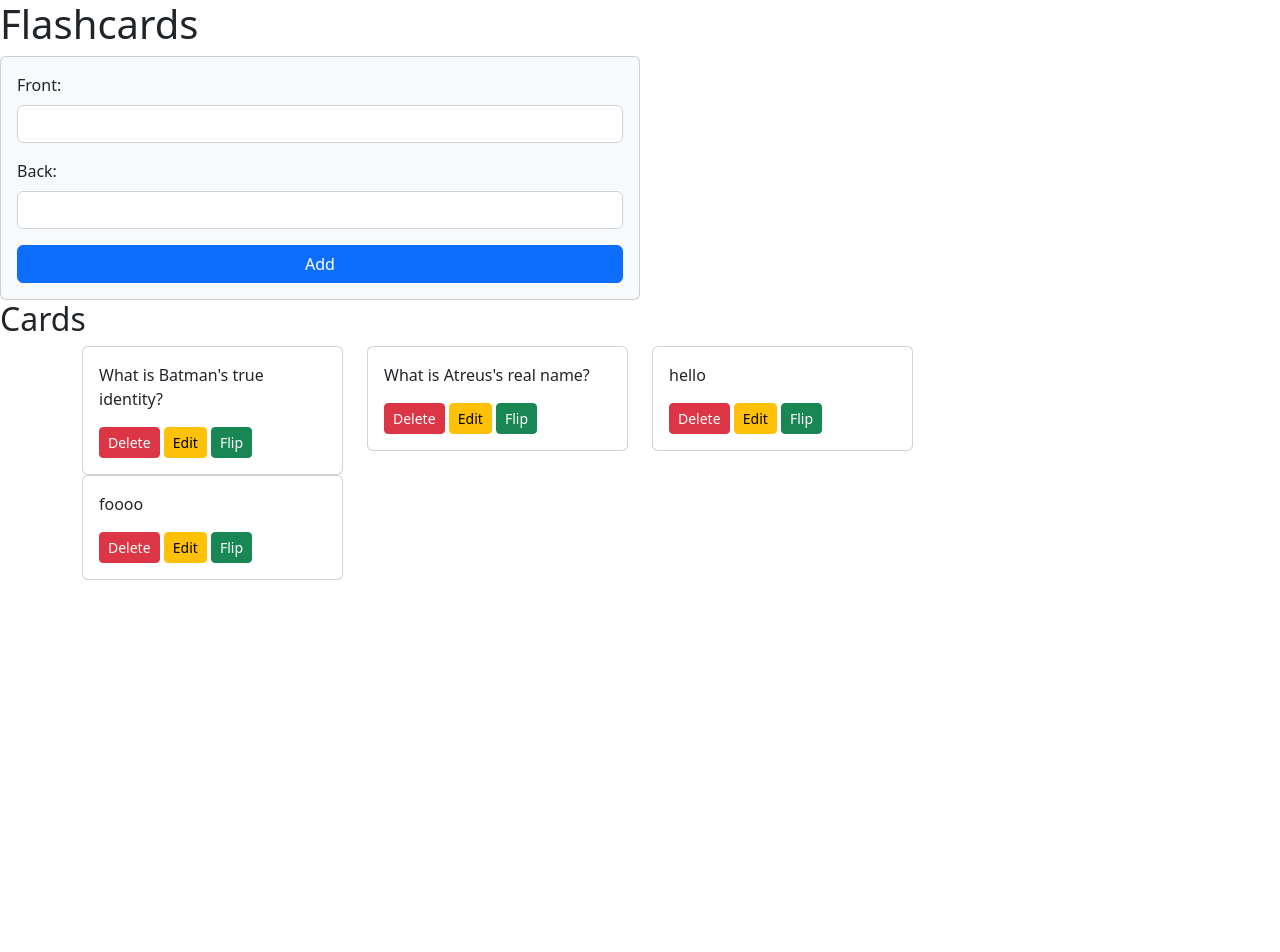
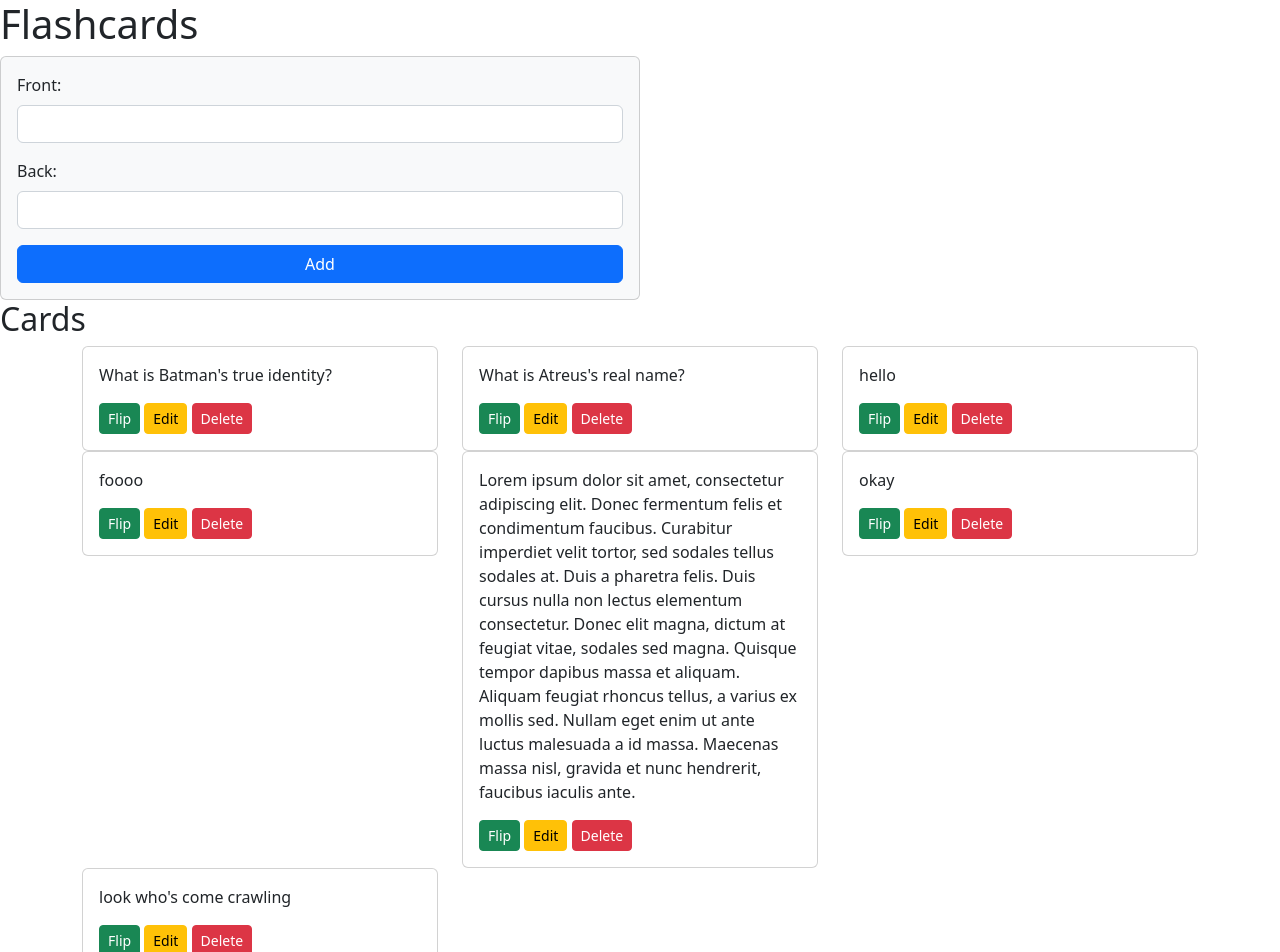
Before and after one commit to gdeep141/flashcards-final-project, a React (Create React App) app: page / in a window 1280 px wide. Shown: the top 952 px of the page. Before the commit the page ends 800 px from the top, so only its background shows below. Built offline with nearby package versions, Linux system fonts and the light colour scheme; data requests are answered from the project's data file.

Commit message:
moved card functions outside of card grid to work with forom

```diff
--- a/db.json
+++ b/db.json
@@ -23,6 +23,24 @@
       "back": "bar",
       "side": "front",
       "id": 4
+    },
+    {
+      "front": "Lorem ipsum dolor sit amet, consectetur adipiscing elit. Donec fermentum felis et condimentum faucibus. Curabitur imperdiet velit tortor, sed sodales tellus sodales at. Duis a pharetra felis. Duis cursus nulla non lectus elementum consectetur. Donec elit magna, dictum at feugiat vitae, sodales sed magna. Quisque tempor dapibus massa et aliquam. Aliquam feugiat rhoncus tellus, a varius ex mollis sed. Nullam eget enim ut ante luctus malesuada a id massa. Maecenas massa nisl, gravida et nunc hendrerit, faucibus iaculis ante.",
+      "back": "Long card",
+      "side": "front",
+      "id": 5
+    },
+    {
+      "front": "okay",
+      "back": "then",
+      "side": "front",
+      "id": 6
+    },
+    {
+      "front": "look who's come crawling",
+      "back": "back",
+      "side": "front",
+      "id": 7
     }
   ]
 }
--- a/src/App.js
+++ b/src/App.js
@@ -37,27 +37,13 @@ const App = () => {
     }
   };
 
-  const getFrontOrBack = () => {
-    let result;
-    while (true) {
-      result = prompt("Enter 'front' or 'back'")?.toLowerCase();
-      if (result === "front" || result === "back" || !result) {
-        return result;
-      }
-    }
-  };
-
   const editCard = (card) => {
-    const side = getFrontOrBack();
-    if (!side) {
-      return;
-    }
-    const newValue = prompt(`Please enter a new ${side}`);
+    const newValue = prompt(`Please enter a new ${card.side}`);
     if (!newValue) {
       return;
     }
     const newCard =
-      side === "front"
+      card.side === "front"
         ? { ...card, front: newValue }
         : { ...card, back: newValue };
     cardService.update(card.id, newCard).then((response) => {
@@ -94,16 +80,12 @@ const App = () => {
         handleBackChange={handleBackChange}
       />
       <h2>Cards</h2>
-      <CardGrid />
-      {/* {cards.map((card) => (
-        <Card
-          key={card.id}
-          card={card}
-          handleDelete={() => deleteCard(card.id)}
-          handleEdit={() => editCard(card)}
-          handleFlip={() => flipCard(card)}
-        />
-      ))} */}
+      <CardGrid
+        cards={cards}
+        deleteCard={deleteCard}
+        editCard={editCard}
+        flipCard={flipCard}
+      />
     </div>
   );
 };
--- a/src/components/Card.js
+++ b/src/components/Card.js
@@ -26,14 +26,14 @@ const Card = ({ card, handleDelete, handleEdit, handleFlip }) => {
     <div className="card">
       <div className="card-body">
         <Side card={card} />
-        <Button variant="danger" size="sm" onClick={handleDelete}>
-          Delete
+        <Button variant="success" size="sm" onClick={handleFlip}>
+          Flip
         </Button>{" "}
         <Button variant="warning" size="sm" onClick={handleEdit}>
           Edit
         </Button>{" "}
-        <Button variant="success" size="sm" onClick={handleFlip}>
-          Flip
+        <Button variant="danger" size="sm" onClick={handleDelete}>
+          Delete
         </Button>
       </div>
     </div>
--- a/src/components/CardGrid.js
+++ b/src/components/CardGrid.js
@@ -6,45 +6,10 @@ import Col from "react-bootstrap/Col";
 import cardService from "./services/card";
 import Card from "./Card";
 
-const CardGrid = () => {
-  const [cards, setCards] = useState([]);
-
-  const deleteCard = (card) => {
-    if (window.confirm(`Are you sure you wish to delete this card?`)) {
-      cardService.remove(card.id).then(() => {
-        setCards(cards.filter((c) => c.id !== card.id));
-      });
-    }
-  };
-
-  const editCard = (card) => {
-    const newValue = prompt(`Please enter a new ${card.side}`);
-    if (!newValue) {
-      return;
-    }
-    const newCard =
-      card.side === "front"
-        ? { ...card, front: newValue }
-        : { ...card, back: newValue };
-    cardService.update(card.id, newCard).then((response) => {
-      setCards(cards.map((c) => (c.id === card.id ? response.data : c)));
-    });
-  };
-
-  const flipCard = (card) => {
-    const newSide = card.side === "front" ? "back" : "front";
-    const flippedCard = { ...card, side: newSide };
-    cardService.update(card.id, flippedCard).then((response) => {
-      setCards(cards.map((c) => (c.id === card.id ? flippedCard : c)));
-    });
-  };
-
-  useEffect(() => {
-    cardService.getAll().then((response) => {
-      setCards(response.data);
-    });
-  }, []);
-
+const CardGrid = ({ cards, deleteCard, editCard, flipCard }) => {
+  if (cards.length == 0) {
+    return <h3>No cards. Use the form above to start adding cards</h3>;
+  }
   /*
   Split cards into lists of 3, where the last list is padded if short.
   e.g. [1,2,3,4,5,6,7] becomes [[1,2,3], [4,5,6], [7, undefined, undefined]]
@@ -53,9 +18,6 @@ const CardGrid = () => {
   const rowSize = 3;
   for (let i = 0; i < cards.length; i += rowSize) {
     let row = cards.slice(i, i + rowSize);
-    // if (row.length < rowSize) {
-    //   row = row.concat(Array(rowSize - row.length).fill());
-    // }
     splitCards.push([row]);
   }
 
@@ -65,7 +27,7 @@ const CardGrid = () => {
         <Row>
           {row.map((col) =>
             col.map((card) => (
-              <Col className="col-3">
+              <Col className="col-4">
                 <Card
                   id={card.id}
                   card={card}
```
